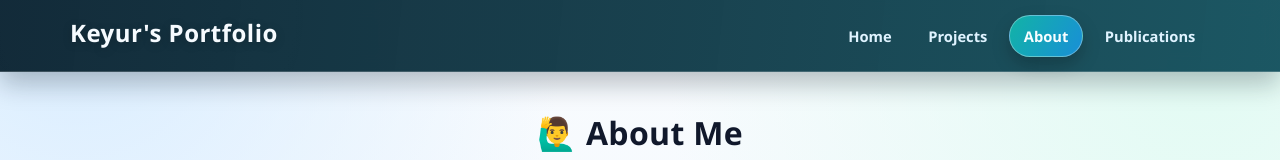
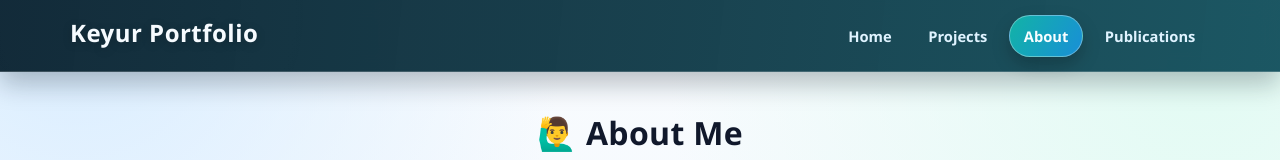
Before and after one commit to Mkeyur1920/keyurmistry, a React (Create React App) app: page /about in a window 1280 px wide. Shown: the top 160 px of the page. Built offline with nearby package versions, Linux system fonts and the light colour scheme.

Commit message:
change as better readable statements.

```diff
--- a/src/App.js
+++ b/src/App.js
@@ -10,7 +10,7 @@ import Navbar from "./components/Navbar";
 
 function App() {
   useEffect(() => {
-    document.title = "Keyur's Portfolio";
+    document.title = "Keyur Portfolio";
   }, []);
 
   return (
--- a/src/components/Navbar.js
+++ b/src/components/Navbar.js
@@ -6,7 +6,7 @@ const Navbar = () => {
   return (
     <nav className="navbar">
       <div className="navbar-container">
-        <h2 className="navbar-logo">Keyur's Portfolio</h2>
+        <h2 className="navbar-logo">Keyur Portfolio</h2>
         <ul className="navbar-links">
           <li>
             <NavLink to="/" className="nav-link" end>
--- a/src/pages/About.js
+++ b/src/pages/About.js
@@ -4,7 +4,7 @@ import { SocialIcon } from "react-social-icons";
 
 const About = () => {
   useEffect(() => {
-    document.title = "About - Keyur's Portfolio";
+    document.title = "About - Keyur Portfolio";
   }, []);
 
   return (
--- a/src/pages/Home.js
+++ b/src/pages/Home.js
@@ -49,7 +49,7 @@ const Home = () => {
   const [isBlurred] = useState(false);
 
   useEffect(() => {
-    document.title = "Home - Keyur's Portfolio";
+    document.title = "Home - Keyur Portfolio";
   }, []);
 
   return (
--- a/src/pages/Publications.js
+++ b/src/pages/Publications.js
@@ -5,7 +5,7 @@ import publications from "../data/publications";
 
 const Publications = () => {
   useEffect(() => {
-    document.title = "Publications - Keyur's Portfolio";
+    document.title = "Publications - Keyur Portfolio";
   }, []);
 
   return (
```
